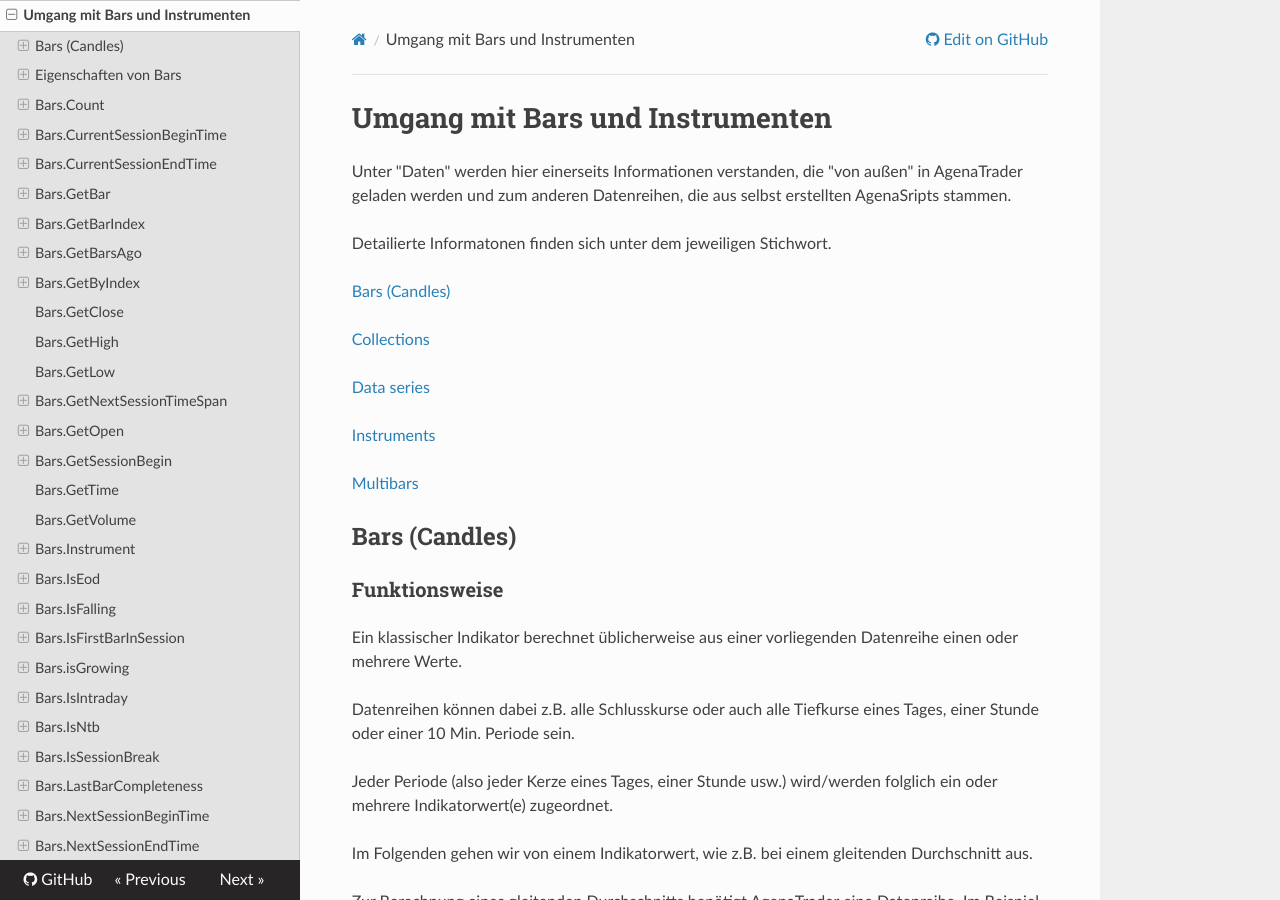
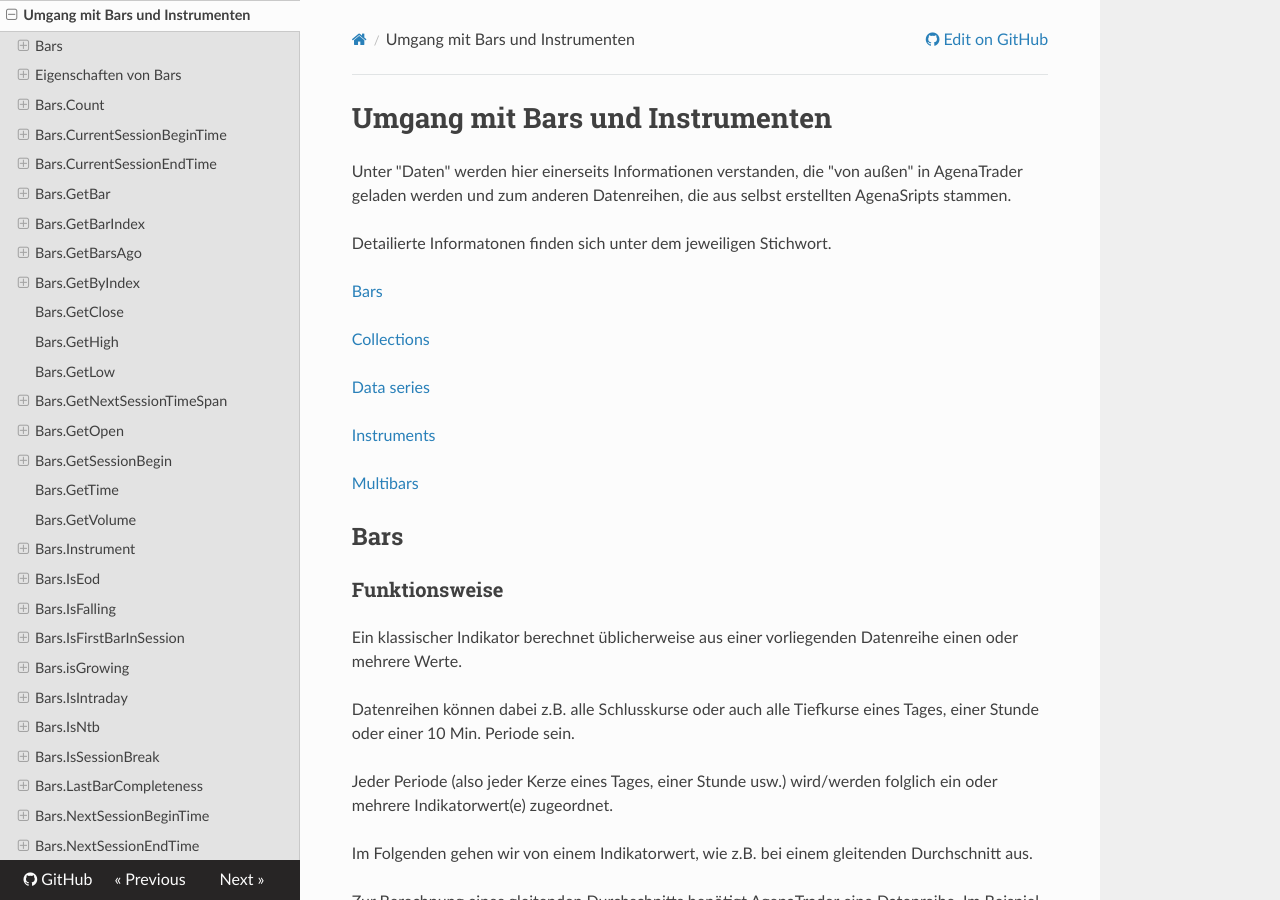
Before and after one commit to AgenaTrader/AgenaScript-documentation-de, an MkDocs documentation site: the page built from sources/umgang_mit_bars_und_instrumenten.md, in a window 1280 px wide and 900 px high. Built offline with MkDocs 1.6.1, drawn with Linux system fonts in a browser that asks for light colours; nearby versions of some CDN libraries; old or Windows-style settings are respelled for this version of MkDocs.

Commit message:
Update umgang_mit_bars_und_instrumenten.md

```diff
--- a/sources/umgang_mit_bars_und_instrumenten.md
+++ b/sources/umgang_mit_bars_und_instrumenten.md
@@ -4,7 +4,7 @@ Unter "Daten" werden hier einerseits Informationen verstanden, die "von außen"
 
 Detailierte Informatonen finden sich unter dem jeweiligen Stichwort.
 
-[Bars (Candles)](#bars-candles)
+[Bars](#bars)
 
 [Collections](#collections)
 
@@ -14,7 +14,7 @@ Detailierte Informatonen finden sich unter dem jeweiligen Stichwort.
 
 [Multibars](#multibars)
 
-##Bars (Candles)
+## Bars
 ### Funktionsweise
 Ein klassischer Indikator berechnet üblicherweise aus einer vorliegenden Datenreihe einen oder mehrere Werte.
 
```
